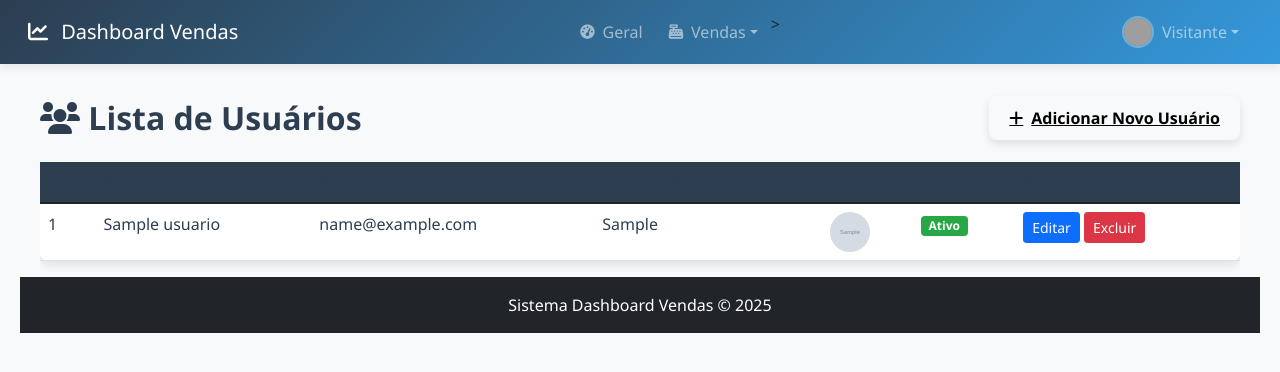
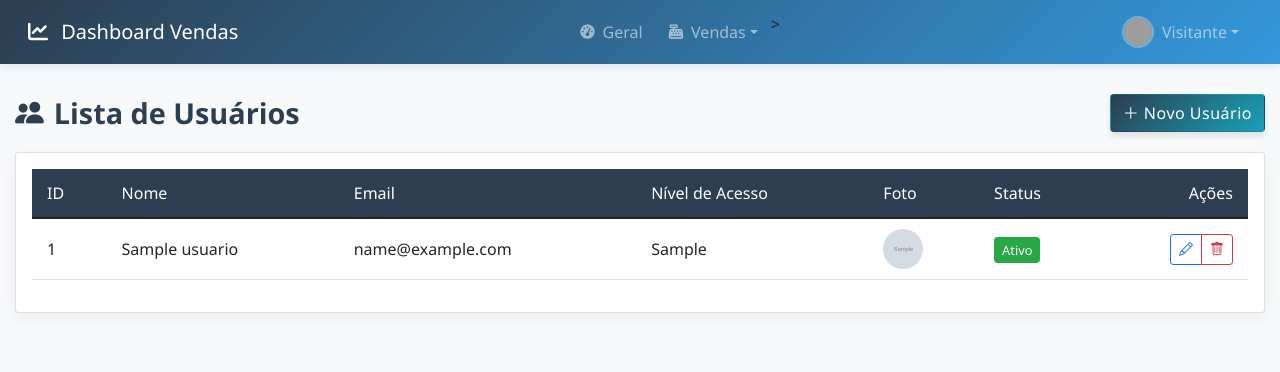
Before and after one commit to raphaelpacheco18/dashboard_vendas, a PHP site: page /modules/usuarios/usuario_list.php in a window 1280 px wide. Shown: the top 372 px of the page. Run offline with PHP 8.4, Linux system fonts and the light colour scheme; tables that the repository leaves empty or names only in its code hold one stand-in row (values such as "Sample post"); grey boxes marked "Sample" are stand-in pictures; grey boxes are pictures that could not be loaded.

Commit message:
Primeiro commit - Adicionando o projeto de Dashboard de Vendas

```diff
--- a/modules/usuarios/usuario_list.php
+++ b/modules/usuarios/usuario_list.php
@@ -14,31 +14,33 @@
 <html lang="pt-br">
 <head>
     <meta charset="UTF-8">
+    <meta name="viewport" content="width=device-width, initial-scale=1.0">
     <title>Lista de Usuários</title>
+    <link href="https://cdn.jsdelivr.net/npm/bootstrap@5.1.3/dist/css/bootstrap.min.css" rel="stylesheet">
+    <link href="https://cdn.jsdelivr.net/npm/bootstrap-icons@1.8.0/font/bootstrap-icons.css" rel="stylesheet">
     <style>
     :root {
         --primary-color: #3498db;
-        --secondary-color: #2ecc71;
-        --danger-color: #e74c3c;
-        --light-gray: #f4f6f7;
-        --dark-gray: #2c3e50;
-        --shadow-light: rgba(0, 0, 0, 0.1);
-        --shadow-dark: rgba(0, 0, 0, 0.2);
-        --border-radius: 8px;
-        --transition-duration: 0.3s;
-        --font-family: 'Segoe UI', Tahoma, Geneva, Verdana, sans-serif;
+        --success-color: #28a745;
+        --danger-color: #dc3545;
+        --warning-color: #fd7e14;
+        --info-color: #17a2b8;
+        --text-dark: #2c3e50;
+        --text-muted: #6c757d;
+        --border-color: #dee2e6;
+        --card-shadow: 0 5px 15px rgba(0,0,0,0.05);
     }
 
     body {
-        background-color: var(--light-gray);
-        font-family: var(--font-family);
-        padding: 20px;
-        margin: 0;
+        background-color: #f8f9fa;
+        padding-top: 20px;
+        font-family: 'Segoe UI', system-ui, -apple-system, sans-serif;
     }
 
     .main-container {
-        max-width: 1200px;
+        max-width: 1400px;
         margin: 0 auto;
+        padding: 0 15px;
     }
 
     .header-actions {
@@ -47,51 +49,51 @@
         align-items: center;
         margin-bottom: 20px;
         flex-wrap: wrap;
+        gap: 15px;
     }
 
     .page-title {
-        font-size: 2rem;
-        color: var(--dark-gray);
+        margin: 0;
+        display: flex;
+        align-items: center;
+        gap: 10px;
+        font-size: 1.8rem;
+        color: var(--text-dark);
         font-weight: 600;
     }
 
     .btn-action-primary {
         background: linear-gradient(135deg, var(--primary-color), var(--info-color));
-        color: black;
+        border: none;
         padding: 10px 20px;
-        font-weight: 600;
-        border: none;
-        border-radius: var(--border-radius);
-        box-shadow: 0 4px 8px var(--shadow-light);
-        cursor: pointer;
-        display: inline-flex;
+        font-weight: 500;
+        letter-spacing: 0.5px;
+        transition: all 0.3s ease;
+        display: flex;
         align-items: center;
-        transition: background-color var(--transition-duration), transform var(--transition-duration);
+        color: white !important;
+        border-radius: 5px;
+        box-shadow: 0 4px 6px rgba(0,0,0,0.1);
+        text-decoration: none;
     }
 
     .btn-action-primary:hover {
-        background-color: var(--secondary-color);
+        background: linear-gradient(135deg, var(--info-color), var(--primary-color));
         transform: translateY(-2px);
-        box-shadow: 0 6px 10px var(--shadow-dark);
+        box-shadow: 0 6px 12px rgba(0,0,0,0.15);
+        color: white !important;
     }
 
-    .btn-action-primary i {
-        margin-right: 8px;
+    .card {
+        border-radius: 10px;
+        box-shadow: var(--card-shadow);
+        border: none;
+        margin-bottom: 20px;
     }
 
-    /* Tabela */
     .table-responsive {
         overflow-x: auto;
         -webkit-overflow-scrolling: touch;
-    }
-
-    .table {
-        width: 100%;
-        margin-bottom: 20px;
-        border-collapse: collapse;
-        border-radius: var(--border-radius);
-        box-shadow: 0 4px 10px var(--shadow-light);
-        background-color: white;
     }
 
     .table thead {
@@ -101,89 +103,120 @@
         top: 0;
     }
 
-    .table th, .table td {
-        padding: 12px 15px;
-        text-align: left;
-        font-size: 1rem;
-        color: var(--dark-gray);
-    }
-
     .table th {
-        font-weight: 600;
+        font-weight: 500;
+        padding: 12px 15px !important;
+        white-space: nowrap;
     }
 
     .table td {
-        font-weight: 400;
+        padding: 10px 15px !important;
+        vertical-align: middle;
     }
 
     .table-hover tbody tr:hover {
-        background-color: rgba(52, 152, 219, 0.1);
+        background-color: rgba(52, 152, 219, 0.05);
+    }
+
+    .btn-group-sm > .btn {
+        padding: 0.25rem 0.5rem;
+        font-size: 0.875rem;
+        border-radius: 0.25rem;
+    }
+
+    .btn-outline-primary {
+        color: var(--primary-color);
+        border-color: var(--primary-color);
+    }
+
+    .btn-outline-primary:hover {
+        background-color: var(--primary-color);
+        color: white;
+    }
+
+    .btn-outline-danger {
+        color: var(--danger-color);
+        border-color: var(--danger-color);
+    }
+
+    .btn-outline-danger:hover {
+        background-color: var(--danger-color);
+        color: white;
     }
 
     .badge-ativo {
-        background-color: #28a745;
+        background-color: var(--success-color);
         color: white;
-        padding: 6px 12px;
-        border-radius: 20px;
-        font-size: 0.9rem;
+        padding: 4px 8px;
+        border-radius: 4px;
+        font-size: 0.8rem;
     }
 
     .badge-inativo {
-        background-color: #e74c3c;
+        background-color: var(--danger-color);
         color: white;
-        padding: 6px 12px;
-        border-radius: 20px;
-        font-size: 0.9rem;
+        padding: 4px 8px;
+        border-radius: 4px;
+        font-size: 0.8rem;
     }
 
-    /* Responsividade */
-    @media (max-width: 992px) {
-        .table th, .table td {
-            padding: 10px;
+    .user-avatar {
+        width: 40px;
+        height: 40px;
+        border-radius: 50%;
+        object-fit: cover;
     }
 
-        .btn-action-primary {
-            width: 100%;
-            margin-top: 10px;
+    @media (max-width: 1200px) {
+        .responsive-table td:nth-child(5),
+        .responsive-table th:nth-child(5),
+        .responsive-table td:nth-child(7),
+        .responsive-table th:nth-child(7) {
+            display: none;
+        }
+    }
+
+    @media (max-width: 992px) {
+        .responsive-table td:nth-child(4),
+        .responsive-table th:nth-child(4),
+        .responsive-table td:nth-child(6),
+        .responsive-table th:nth-child(6) {
+            display: none;
         }
     }
 
     @media (max-width: 768px) {
-        .page-title {
-            font-size: 1.6rem;
+        .header-actions {
+            flex-direction: column;
+            align-items: flex-start;
         }
 
-        .btn-action-primary {
-            width: 100%;
-            justify-content: center;
-        }
-
-        .table-responsive {
-            overflow-x: auto;
+        .responsive-table td:nth-child(3),
+        .responsive-table th:nth-child(3) {
+            display: none;
         }
     }
     </style>
 </head>
 <body>
+    <?php include '../../templates/header.php'; ?>
 
-<?php
-    // Incluir o cabeçalho
-    include('../../templates/header.php');  // Verifique o caminho
-?>
-
-<main class="main-container">
+    <div class="main-container">
         <div class="header-actions">
-        <div class="page-title">
-            <i class="fas fa-users"></i>
-            Lista de Usuários
-        </div>
-        <a href="usuario_add.php" class="btn-action-primary">
-            <i class="fas fa-plus"></i> Adicionar Novo Usuário
+            <h2 class="page-title">
+                <i class="bi bi-people-fill"></i> Lista de Usuários
+            </h2>
+            <div>
+                <a href="usuario_add.php" class="btn btn-action-primary">
+                    <i class="bi bi-plus-lg"></i> Novo Usuário
                 </a>
             </div>
+        </div>
 
+        <div class="card">
+            <div class="card-body">
                 <div class="table-responsive">
-        <table class="table table-hover">
+                    <table class="table table-hover responsive-table">
                         <thead>
                             <tr>
                                 <th>ID</th>
@@ -191,44 +224,60 @@
                                 <th>Email</th>
                                 <th>Nível de Acesso</th>
                                 <th>Foto</th>
-                    <th>Ativo</th>
-                    <th>Ações</th>
+                                <th>Status</th>
+                                <th class="text-end">Ações</th>
                             </tr>
                         </thead>
                         <tbody>
+                            <?php if (empty($usuarios)): ?>
+                                <tr>
+                                    <td colspan="7" class="text-center py-4 text-muted">
+                                        Nenhum usuário cadastrado
+                                    </td>
+                                </tr>
+                            <?php else: ?>
                                 <?php foreach ($usuarios as $usuario): ?>
                                 <tr>
-                        <td><?= $usuario['id'] ?></td>
-                        <td><?= $usuario['nome'] ?></td>
-                        <td><?= $usuario['email'] ?></td>
-                        <td><?= ucfirst($usuario['nivel_acesso']) ?></td>
+                                    <td><?= htmlspecialchars($usuario['id']) ?></td>
+                                    <td><?= htmlspecialchars($usuario['nome']) ?></td>
+                                    <td><?= htmlspecialchars($usuario['email']) ?></td>
+                                    <td><?= htmlspecialchars(ucfirst($usuario['nivel_acesso'])) ?></td>
                                     <td>
                                         <?php
-                                // Verificar se o campo foto está vazio ou se o arquivo existe
                                             $foto = $usuario['foto'] ? 'uploads/'.$usuario['foto'] : 'uploads/default.jpg';
                                         ?>
-                            <img src="<?= $foto ?>" alt="Foto de <?= $usuario['nome'] ?>" width="40" height="40" style="border-radius: 50%;">
+                                        <img src="<?= htmlspecialchars($foto) ?>" alt="Foto do usuário" class="user-avatar">
                                     </td>
                                     <td>
-                            <span class="badge <?= $usuario['ativo'] ? 'badge-ativo' : 'badge-inativo' ?>">
-                                <?= $usuario['ativo'] ? 'Ativo' : 'Desativado' ?>
+                                        <span class="<?= $usuario['ativo'] ? 'badge-ativo' : 'badge-inativo' ?>">
+                                            <?= $usuario['ativo'] ? 'Ativo' : 'Inativo' ?>
                                         </span>
                                     </td>
-                        <td>
-                            <a href="usuario_edit.php?id=<?= $usuario['id'] ?>" class="btn btn-primary btn-sm">Editar</a>
-                            <a href="usuario_delete.php?id=<?= $usuario['id'] ?>" class="btn btn-danger btn-sm">Excluir</a>
+                                    <td class="text-end">
+                                        <div class="btn-group btn-group-sm">
+                                            <a href="usuario_edit.php?id=<?= $usuario['id'] ?>"
+                                               class="btn btn-outline-primary"
+                                               title="Editar">
+                                                <i class="bi bi-pencil"></i>
+                                            </a>
+                                            <a href="usuario_delete.php?id=<?= $usuario['id'] ?>"
+                                               class="btn btn-outline-danger"
+                                               title="Excluir"
+                                               onclick="return confirm('Tem certeza que deseja excluir este usuário?');">
+                                                <i class="bi bi-trash"></i>
+                                            </a>
+                                        </div>
                                     </td>
                                 </tr>
                                 <?php endforeach; ?>
+                            <?php endif; ?>
                         </tbody>
                     </table>
                 </div>
-</main>
+            </div>
+        </div>
+    </div>
 
-<?php
-    // Incluir o rodapé
-    include('../../templates/footer.php');  // Verifique o caminho
-?>
-
+    <script src="https://cdn.jsdelivr.net/npm/bootstrap@5.1.3/dist/js/bootstrap.bundle.min.js"></script>
 </body>
 </html>
```
Lines whose indentation alone changed are shown as unchanged.
